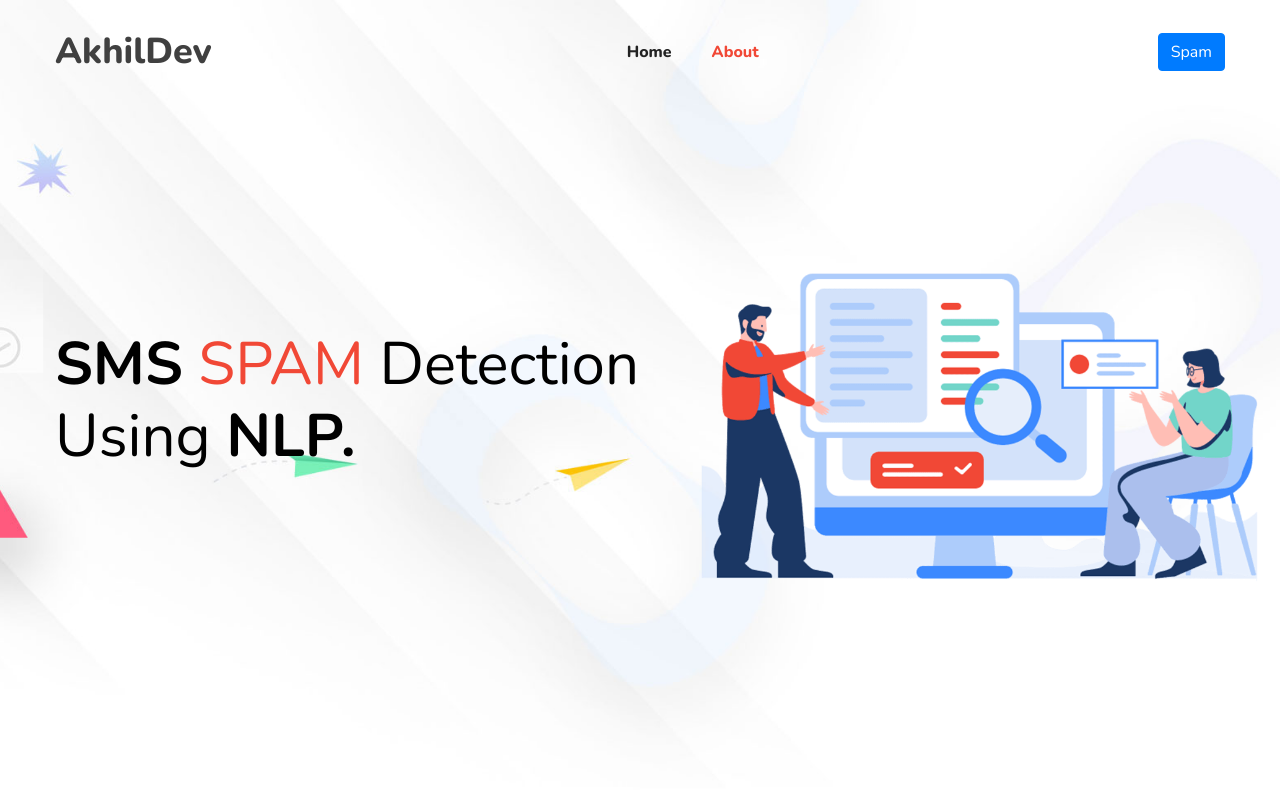
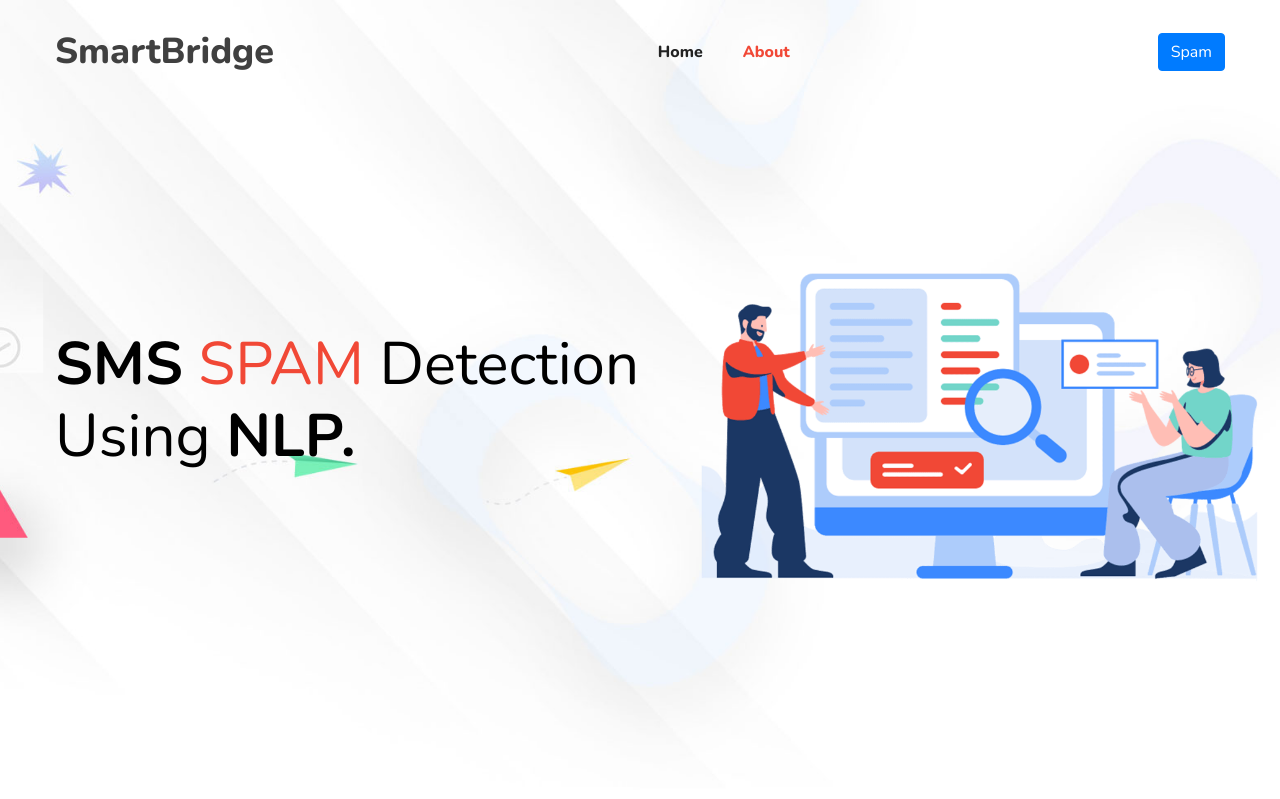
Before and after one commit to Akhil-Dev-P-B/SMS-Spam-Detection, a Flask app: page / in a window 1280 px wide. Shown: the top 799 px of the page. Run offline with Flask 2, Linux system fonts and the light colour scheme; parts of the project's set-up code (start-up, migrations or seed data) failed here and were passed over; some libraries are stand-ins or nearby versions; some web fonts are replaced.

Commit message:
Updated flask files

```diff
--- a/Flask/templates/index.html
+++ b/Flask/templates/index.html
@@ -84,7 +84,7 @@
                     <div class="col-lg-12">
                         <nav class="navbar navbar-expand-lg">
                             <a class="navbar-brand" href="index.html">
-                                <h2>AkhilDev</h2>
+                                <h2>SmartBridge</h2>
                             </a>
                             <button class="navbar-toggler" type="button" data-toggle="collapse" data-target="#navbarSupportedContent" aria-controls="navbarSupportedContent" aria-expanded="false" aria-label="Toggle navigation">
                                 <span class="toggler-icon"></span>
--- a/Flask/templates/result.html
+++ b/Flask/templates/result.html
@@ -33,7 +33,7 @@
 		<!-- Footer -->
         <div class='footer'>
 
-            <p class='footer-description'>Made with ❤️ by AkhilDev.</p>
+            <p class='footer-description'>Made with ❤️ by SmartBridge.</p>
         </div>
 
 	</body>
```
